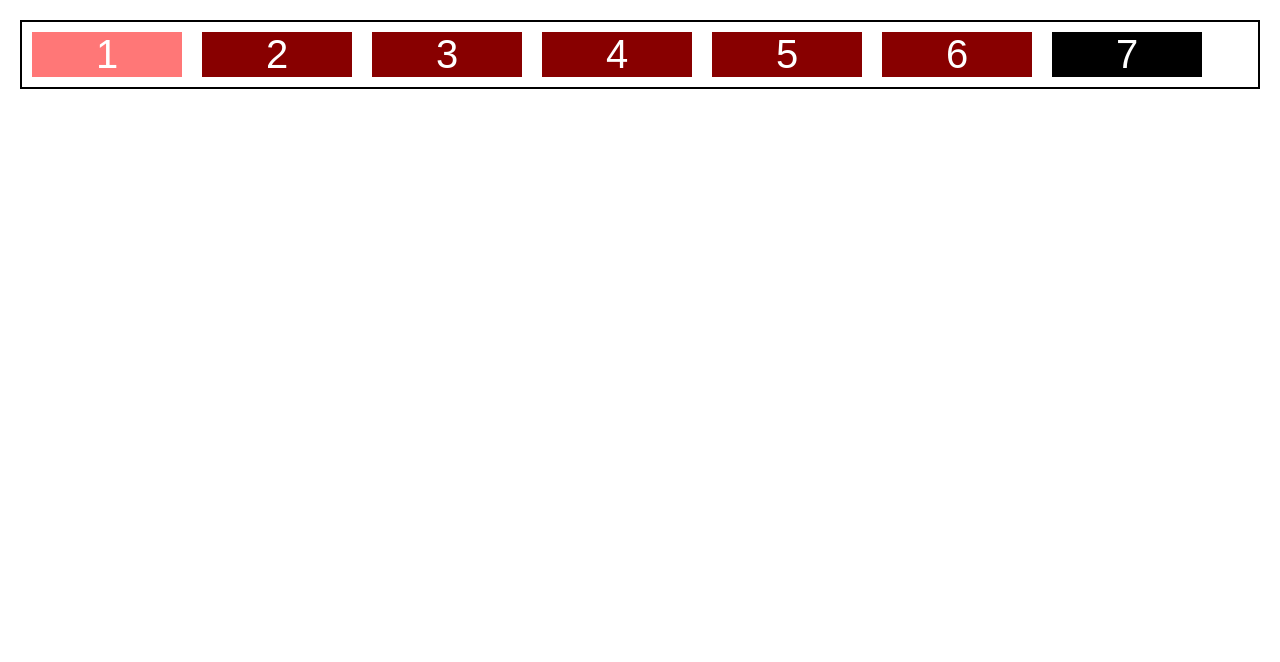
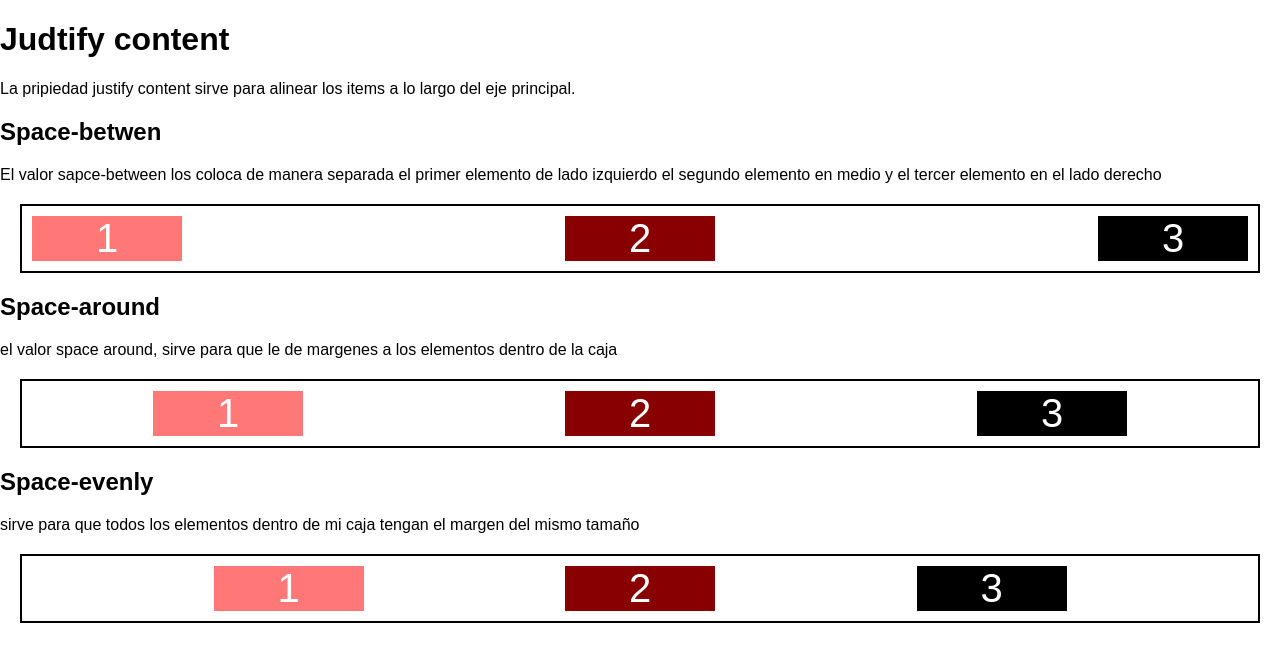
Before and after one commit to Jesus-Alexis/CSS-practice, a plain HTML site: page CSS.Flexbox/alineaciones.html in a window 1280 px wide. Drawn offline with Linux system fonts and the light colour scheme.

Commit message:
aprendiendo flexbox

```diff
--- a/CSS.Flexbox/alineaciones.css
+++ b/CSS.Flexbox/alineaciones.css
@@ -3,12 +3,31 @@ body{
     font-family: sans-serif;
 }
 
+/* SPACE-BETWEN */
 .flexbox{
-    /* FLEX-FLOW */
     display: flex;
     flex-flow: row wrap;
     border: 2px solid #000;
     margin: 20px;
+    justify-content:space-between;
+}
+
+/* SAPCE-AROUND */
+.flexbox2{
+    display: flex;
+    flex-flow: row wrap;
+    border: 2px solid #000;
+    margin: 20px;
+    justify-content:space-around;
+}
+
+/* SAPCE-evenly*/
+.flexbox3{
+    display: flex;
+    flex-flow: row wrap;
+    border: 2px solid #000;
+    margin: 20px;
+    justify-content:space-evenly;
 }
 
 .flex-item{
--- a/CSS.Flexbox/alineaciones.html
+++ b/CSS.Flexbox/alineaciones.html
@@ -7,14 +7,36 @@
     <link rel="stylesheet" href="alineaciones.css">
 </head>
 <body>
+    <h1>Judtify content</h1>
+    <p>La pripiedad justify content sirve para alinear
+        los items a lo largo del eje principal.
+    </p>
+    <h2>Space-betwen</h2>
+    <p>El valor sapce-between los coloca de manera separada
+        el primer elemento de lado izquierdo el segundo elemento
+        en medio y el tercer elemento en el lado derecho </p>
     <div class="flexbox">
         <div class="flex-item">1</div>
         <div class="flex-item">2</div>
         <div class="flex-item">3</div>
-        <div class="flex-item">4</div>
-        <div class="flex-item">5</div>
-        <div class="flex-item">6</div>
-        <div class="flex-item">7</div>
+    </div>
+    <h2>Space-around</h2>
+    <p>el valor space around, sirve para que le de
+        margenes a los elementos dentro de la caja
+    </p>
+    <div class="flexbox2">
+        <div class="flex-item">1</div>
+        <div class="flex-item">2</div>
+        <div class="flex-item">3</div>
+    </div>
+    <h2>Space-evenly</h2>
+    <p>sirve para que todos los elementos dentro de
+        mi caja tengan el margen del mismo tamaño
+    </p>
+    <div class="flexbox3">
+        <div class="flex-item">1</div>
+        <div class="flex-item">2</div>
+        <div class="flex-item">3</div>
     </div>
 </body>
 </html>
```
